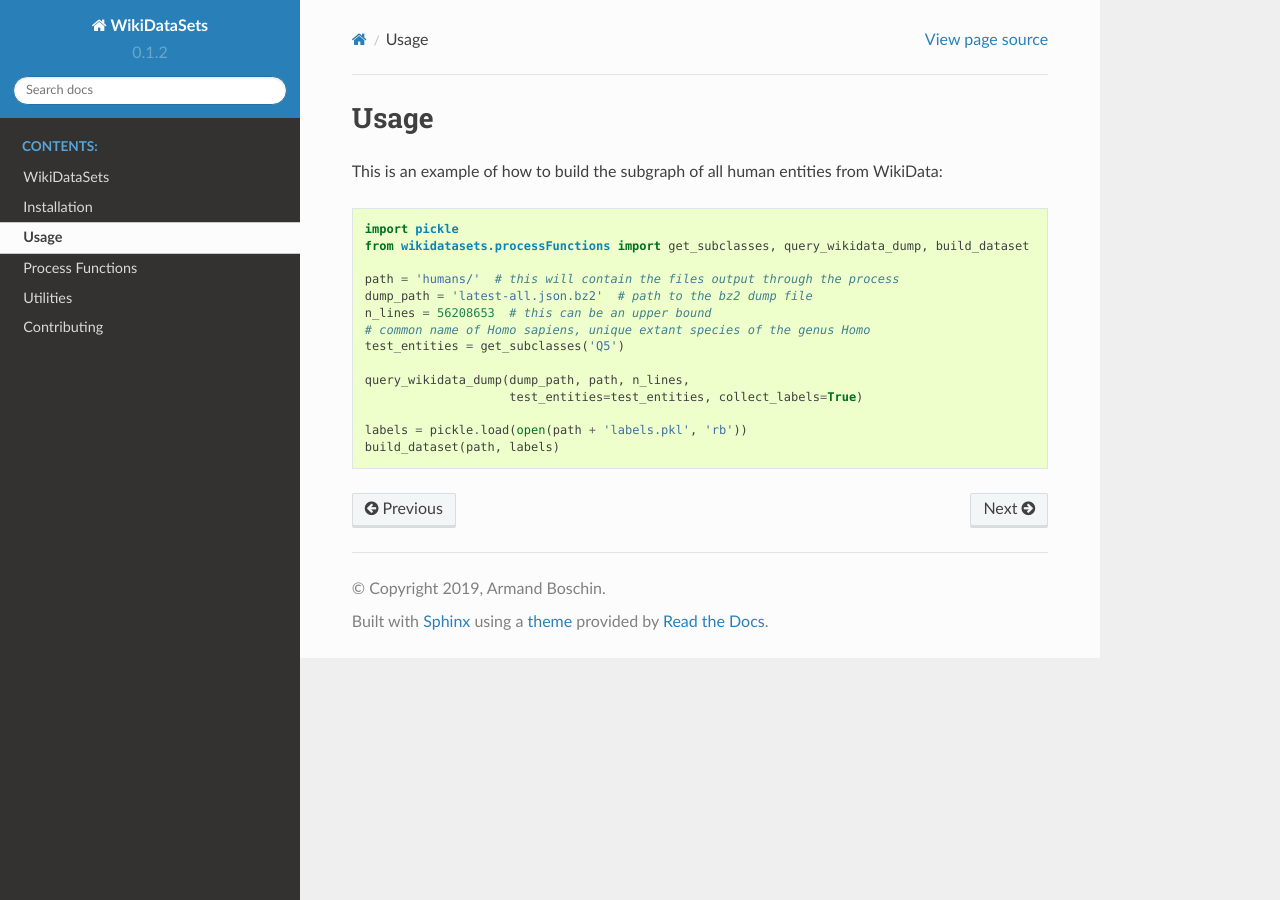
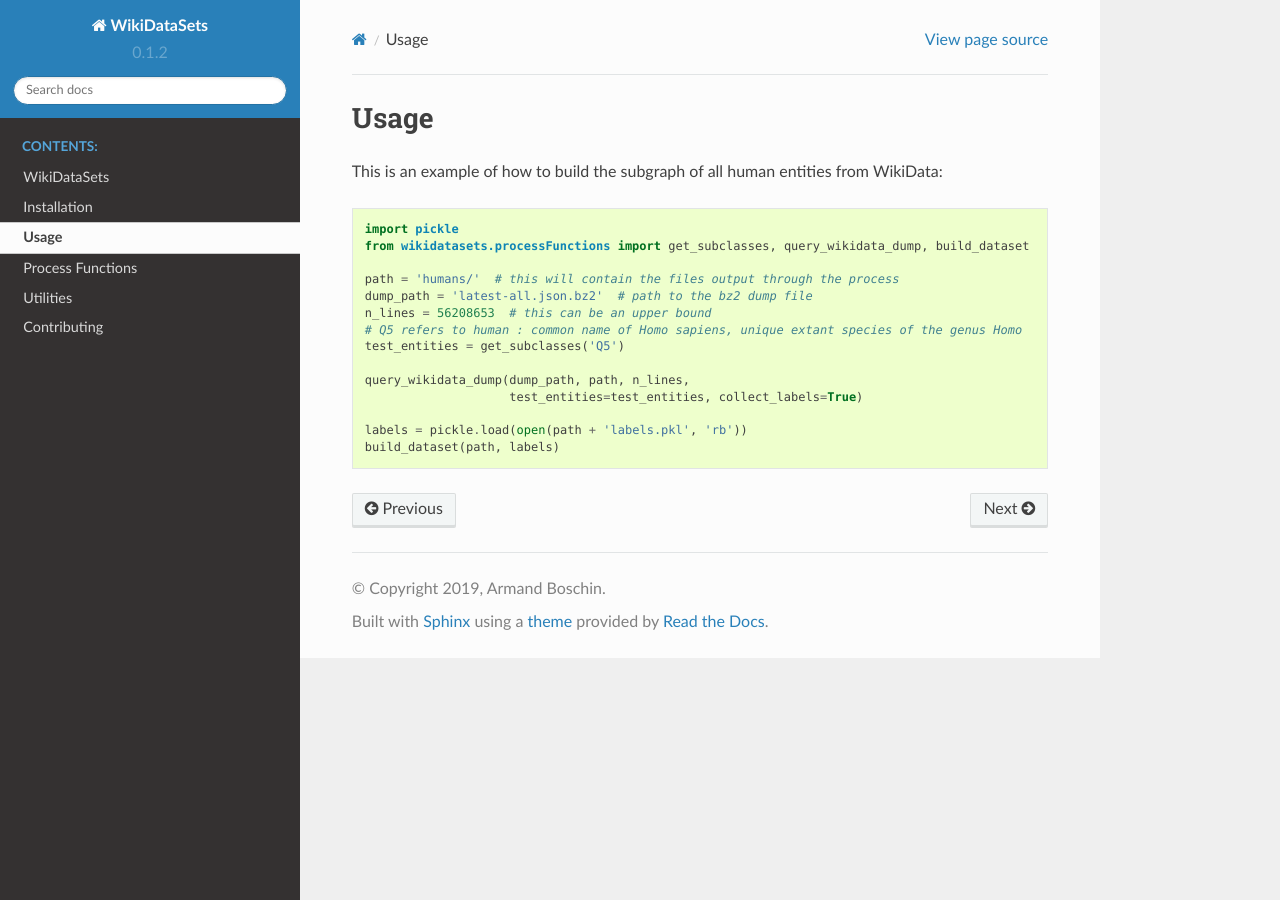
Before and after one commit to armand33/wikidatasets, a Sphinx documentation site: the page built from docs/usage.rst, in a window 1280 px wide. Built offline with Sphinx 7.4.7 and the Read the Docs theme 2.0.0, drawn with Linux system fonts in a browser that asks for light colours.

Commit message:
Update docs

```diff
--- a/README.rst
+++ b/README.rst
@@ -41,8 +41,8 @@ This is a non-exhaustive list of useful functions :
 * wikidatasets.processFunction.build_dataset : Builds datasets from the pickle files produced by the query_wikidata_dump.
 * wikidatasets.utils.load_data_labels : Loads the edges and attributes files into Pandas dataframes and merges the labels of entities and relations to get.
 
-The `example/` folder contains examples of scripts to create datasets (e.g. `build_humans.py <https://github.com/armand33/WikiDataSets/blob/master/examples/build_humans.py>`_).
-Such scripts should be placed in the main directory (along with `utils.py`, `processFunctions.py`) and hard-coded paths should be tuned to match your installation.
+The example/ folder contains examples of scripts to create datasets (e.g. `build_humans.py <https://github.com/armand33/WikiDataSets/blob/master/examples/build_humans.py>`_).
+Such scripts should be placed in the main directory (along with utils.py, processFunctions.py) and hard-coded paths should be tuned to match your installation.
 
 Citations
 ---------
--- a/docs/usage.rst
+++ b/docs/usage.rst
@@ -10,7 +10,7 @@
     path = 'humans/'  # this will contain the files output through the process
     dump_path = 'latest-all.json.bz2'  # path to the bz2 dump file
     n_lines = 56208653  # this can be an upper bound
-    # common name of Homo sapiens, unique extant species of the genus Homo
+    # Q5 refers to human : common name of Homo sapiens, unique extant species of the genus Homo
     test_entities = get_subclasses('Q5')
 
     query_wikidata_dump(dump_path, path, n_lines,
```
